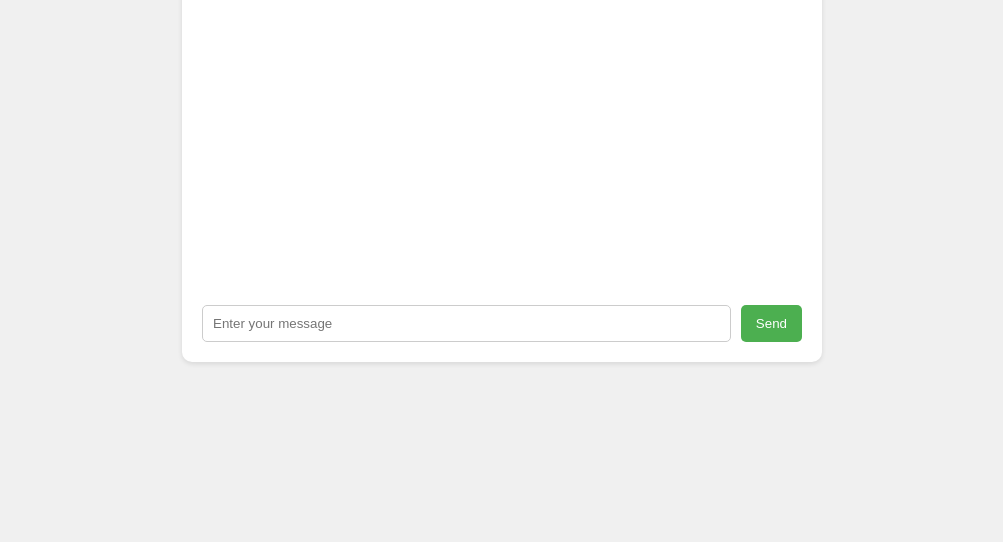
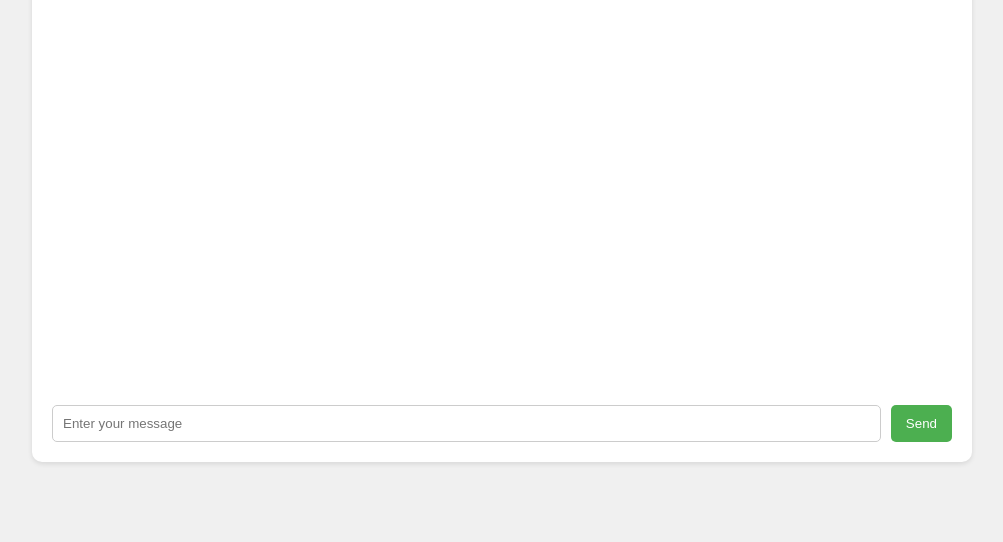
Before and after one commit to samarth212/PythonGPT, a website: page index.html in a window 1280 px wide. Shown: the part 274-816 px from the top of the page, without its empty margins (138-1141 px from the left). Drawn offline with Linux system fonts and the light colour scheme.

Commit message:
layout change

```diff
--- a/index.html
+++ b/index.html
@@ -19,7 +19,7 @@
           border-radius: 10px;
           padding: 20px;
           box-shadow: 0px 2px 5px rgba(0, 0, 0, 0.1);
-          width: 600px;
+          width: 900px;
         }
 
         h1 {
@@ -28,8 +28,10 @@
         }
 
         #chat-history {
-          height: 300px;
+          height: 500px;
           overflow-y: scroll;
+          color: black;
+          font-size: 14px;
         }
 
         .user-message {
```
